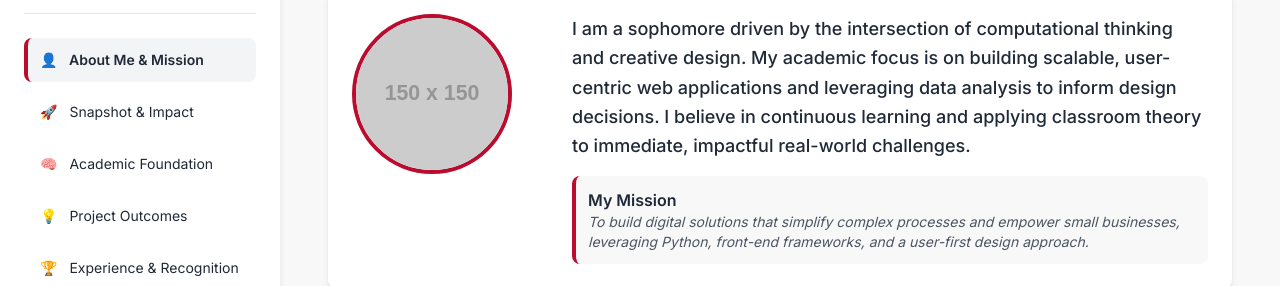
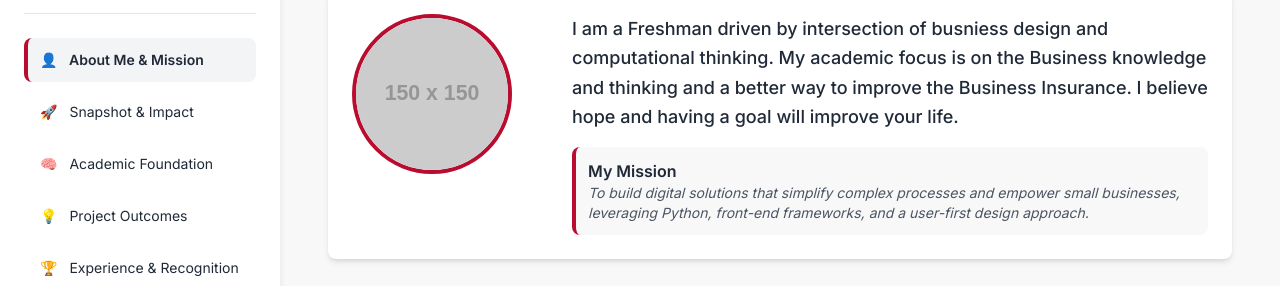
Before and after one commit to Samuel8533/ISOM-210-7-PBL-Project-2, a plain HTML site: page index.html in a window 1280 px wide. Shown: the part 127-413 px from the top of the page. Drawn offline with nearby package versions, Linux system fonts and the light colour scheme; placeholder pictures from the web are drawn by us.

Commit message:
Update index.html

```diff
--- a/index.html
+++ b/index.html
@@ -265,7 +265,7 @@ CONFIRMATION: NO SVG graphics used. NO Mermaid JS used. -->
             // --- INTRODUCTION & BRANDING FIELDS ---
             photoUrl: "https://placehold.co/150x150/BA0C2F/FFFFFF/png?text=RILEY+C", // Replace with a URL to a professional headshot
             logoUrl: "https://cdn.freelogovectors.net/svg16/ball-state-logo-university-freelogovectors.net.svg", // URL for your school logo or personal brand icon
-            personalBio: "I am a sophomore driven by the intersection of computational thinking and creative design. My academic focus is on building scalable, user-centric web applications and leveraging data analysis to inform design decisions. I believe in continuous learning and applying classroom theory to immediate, impactful real-world challenges.",
+            personalBio: "I am a Freshman driven by intersection of busniess design and computational thinking. My academic focus is on the Business knowledge and thinking and a better way to improve the Business Insurance. I believe hope and having a goal will improve your life.",
             missionStatement: "To build digital solutions that simplify complex processes and empower small businesses, leveraging Python, front-end frameworks, and a user-first design approach.",
         };
 
```
